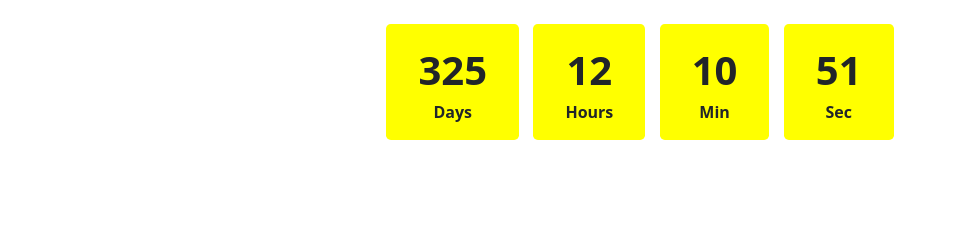
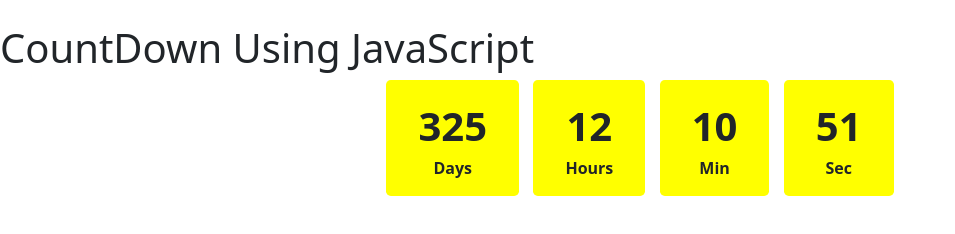
Before and after one commit to gusain08/CountDown, a plain HTML site: page index.html in a window 1280 px wide. Shown: the whole page, without its empty margins (0-955 px from the left). Drawn offline with nearby package versions, Linux system fonts and the light colour scheme.

Commit message:
Heading add

```diff
--- a/index.html
+++ b/index.html
@@ -30,6 +30,7 @@
 }
     </style>
     <div class="count-down-section pt-4">
+        <h1> CountDown Using JavaScript</h1>
                 <ul class="list-unstyled conuntdown-counter">
                   <li><span class="fs-1 d-block" id="days">00</span>days</li>
                   <li><span class="fs-1 d-block" id="hours">00</span>hours</li>
```
